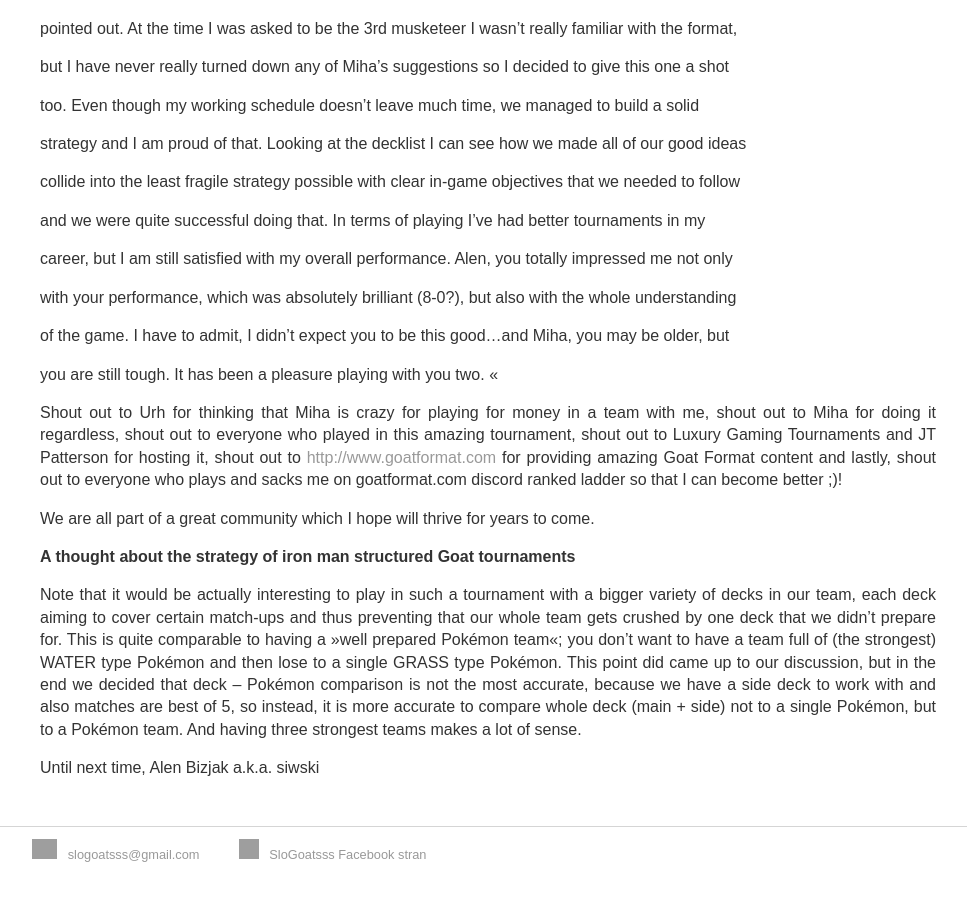
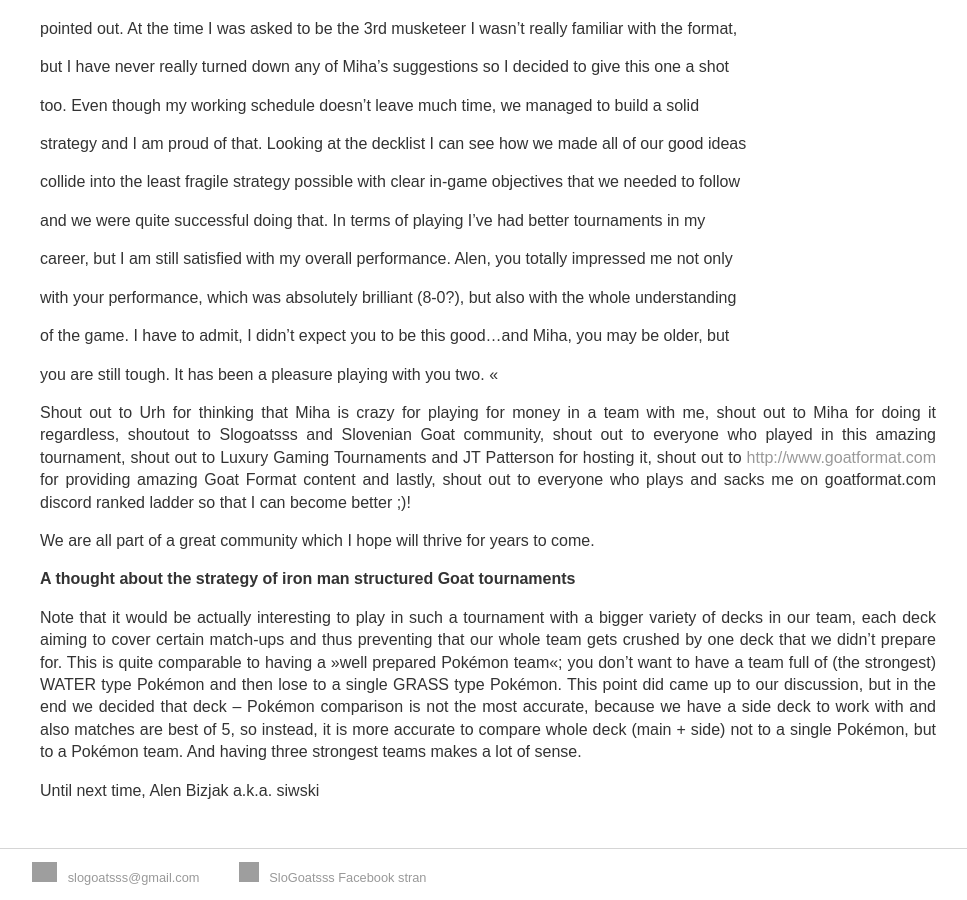
Before and after one commit to slogoatsss/slogoatsss.github.io, a Jekyll site: the page built from _posts/2019-01-12-colosseum-report.md, in a window 1280 px wide and 900 px high, scrolled down 5890 px. Shown: the whole window, without its empty margins (200-1167 px from the left). Built offline with Jekyll 4.4.1, drawn with Linux system fonts in a browser that asks for light colours; nearby versions of some CDN libraries; library files that are not in the unit come from our copies; before the commit the page ends 6768 px from its top, so only the background shows below that; grey boxes are pictures that could not be loaded.

Commit message:
Update 2019-01-12-colosseum-report.md

```diff
--- a/_posts/2019-01-12-colosseum-report.md
+++ b/_posts/2019-01-12-colosseum-report.md
@@ -343,7 +343,7 @@ of the game. I have to admit, I didn't expect you to be this good...and Miha, yo
 you are still tough. It has been a pleasure playing with you two. «
 
 Shout out to Urh for thinking that Miha is crazy for playing for money in a team with me, shout out
-to Miha for doing it regardless, shout out to everyone who played in this amazing tournament, shout
+to Miha for doing it regardless, shoutout to Slogoatsss and Slovenian Goat community, shout out to everyone who played in this amazing tournament, shout
 out to Luxury Gaming Tournaments and JT Patterson for hosting it, shout out to
 [http://www.goatformat.com](http://www.goatformat.com) for providing amazing Goat Format content and lastly, shout out to everyone
 who plays and sacks me on goatformat.com discord ranked ladder so that I can become better ;)!
```
